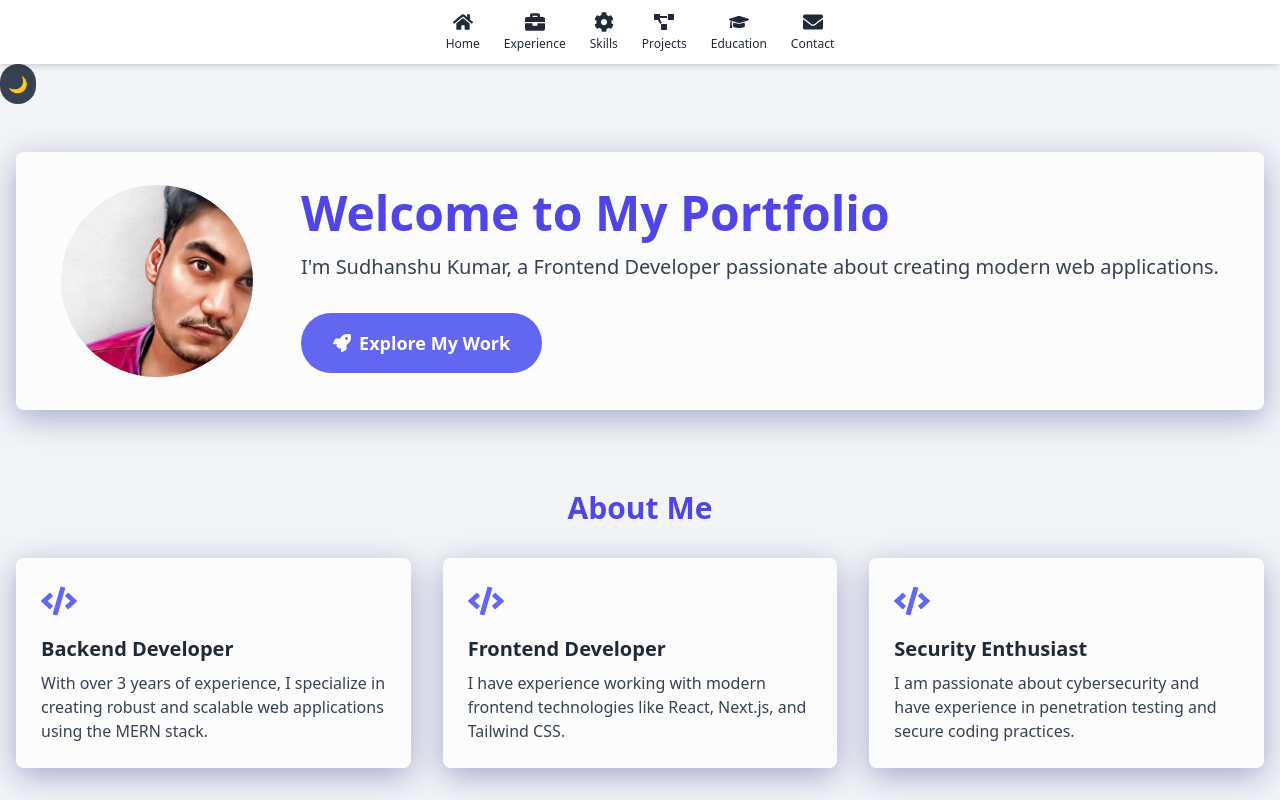
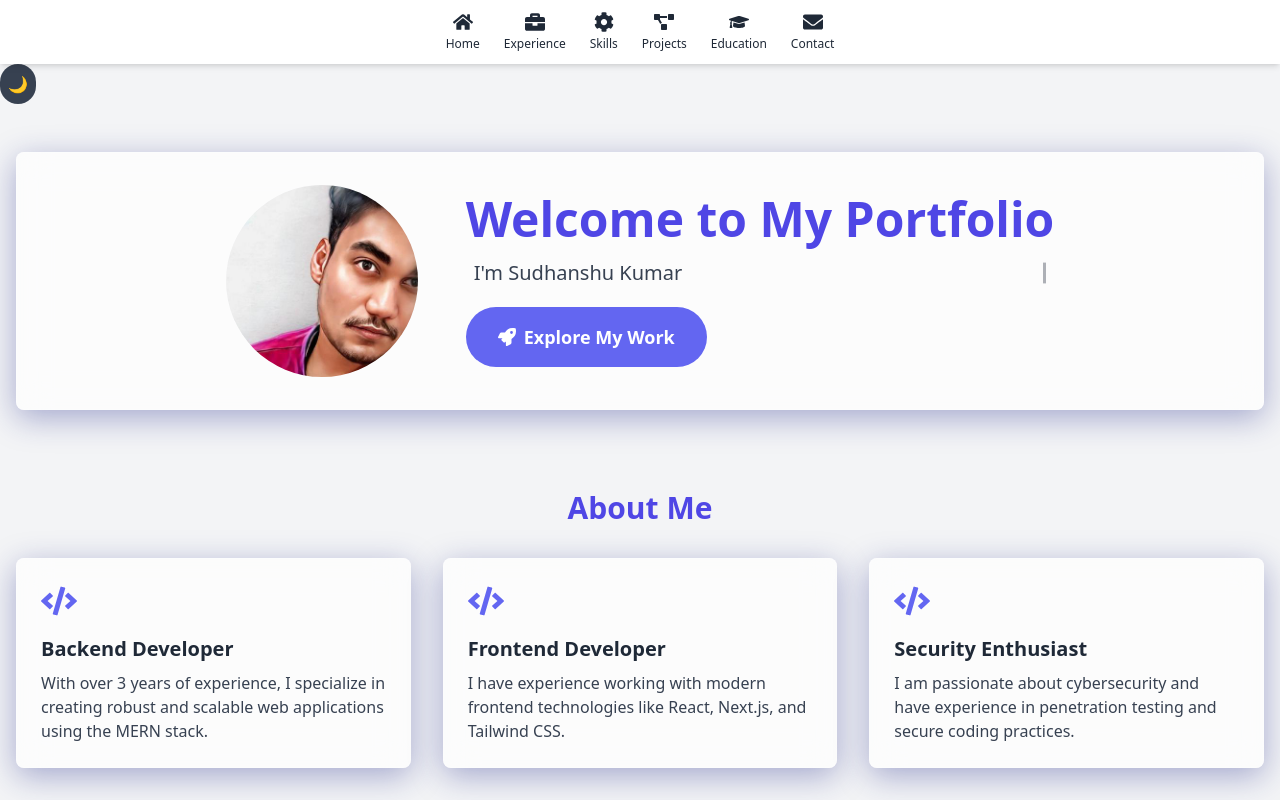
Before and after one commit to sudhanshu786kumar/my-portfolio, a React (Vite) app: page / in a window 1280 px wide. Shown: the top 800 px of the page. Built offline with nearby package versions, Linux system fonts and the light colour scheme.

Commit message:
feat: implement animated text display in Home component for enhanced user engagement

```diff
--- a/src/components/Home.jsx
+++ b/src/components/Home.jsx
@@ -1,5 +1,5 @@
-import React from 'react';
-import { motion } from 'framer-motion';
+import React, { useState, useEffect } from 'react';
+import { motion, AnimatePresence } from 'framer-motion';
 import { Link } from 'react-scroll';
 import { FaRocket, FaCode} from 'react-icons/fa';
 import Experience from './Experience';
@@ -10,6 +10,22 @@ import Education from './Education'; // Import the Education component
 import { HeaderCardDesc } from '../constants/constant';
 
 const Home = ({ darkMode }) => {
+  const [currentTextIndex, setCurrentTextIndex] = useState(0);
+  const texts = [
+    "I'm Sudhanshu Kumar",
+    "a Frontend Developer",
+    "passionate about creating  modern web applications",
+    "I'm Sudhanshu Kumar, a Frontend Developer passionate about creating modern web applications."
+  ];
+
+  useEffect(() => {
+    const interval = setInterval(() => {
+      setCurrentTextIndex((prev) => (prev + 1) % texts.length);
+    }, 5000); // Increased to 5 seconds for better readability
+
+    return () => clearInterval(interval);
+  }, []);
+
   const containerVariants = {
     hidden: { opacity: 0 },
     visible: {
@@ -36,6 +52,43 @@ const Home = ({ darkMode }) => {
         type: "spring",
         stiffness: 260,
         damping: 20
+      }
+    }
+  };
+
+  const textVariants = {
+    hidden: { opacity: 0, x: -20 },
+    visible: {
+      opacity: 1,
+      x: 0,
+      transition: {
+        duration: 0.5,
+        ease: "easeOut"
+      }
+    }
+  };
+
+  const typingVariants = {
+    hidden: {
+      width: 0,
+      opacity: 0
+    },
+    visible: {
+      width: "100%",
+      opacity: 1,
+      transition: {
+        duration: 2,
+        ease: [0.4, 0, 0.2, 1], // Custom easing for smoother typing
+        delay: 0.2
+      }
+    },
+    exit: {
+      width: 0,
+      opacity: 0,
+      transition: {
+        duration: 1,
+        ease: [0.4, 0, 0.2, 1], // Custom easing for smoother exit
+        delay: 0.5 // Small delay before clearing
       }
     }
   };
@@ -85,9 +138,39 @@ const Home = ({ darkMode }) => {
               variants={itemVariants}
             >
               <h1 className={`text-4xl md:text-5xl font-bold mb-4  ${darkMode ? 'text-white-600' : 'text-indigo-600'}`}>Welcome to My Portfolio</h1>
-              <p className={`text-xl mb-8 ${darkMode ? 'text-gray-300' : 'text-gray-700'}`}>
-                I'm Sudhanshu Kumar, a Frontend Developer passionate about creating modern web applications.
-              </p>
+              <div className="relative overflow-hidden h-[3rem] px-2">
+                <AnimatePresence mode="wait">
+                  <motion.div
+                    key={currentTextIndex}
+                    className={`text-xl mb-8 flex items-center ${darkMode ? 'text-gray-300' : 'text-gray-700'}`}
+                    variants={textVariants}
+                  >
+                    <motion.span
+                      initial="hidden"
+                      animate="visible"
+                      exit="exit"
+                      variants={typingVariants}
+                      className="inline-block whitespace-nowrap"
+                    >
+                      {texts[currentTextIndex]}
+                    </motion.span>
+                    <motion.span
+                      className={`inline-block ml-2 w-[3px] h-[1.2em] align-middle ${
+                        darkMode ? 'bg-white' : 'bg-gray-900'
+                      }`}
+                      animate={{
+                        opacity: [1, 0, 1],
+                        scaleY: [1, 0.8, 1]
+                      }}
+                      transition={{
+                        duration: 0.8,
+                        repeat: Infinity,
+                        ease: "easeInOut"
+                      }}
+                    />
+                  </motion.div>
+                </AnimatePresence>
+              </div>
               <Link to="projects" smooth={true} duration={500}>
                 <motion.button
                   className={`inline-flex items-center px-8 py-4 rounded-full text-lg font-semibold
```
